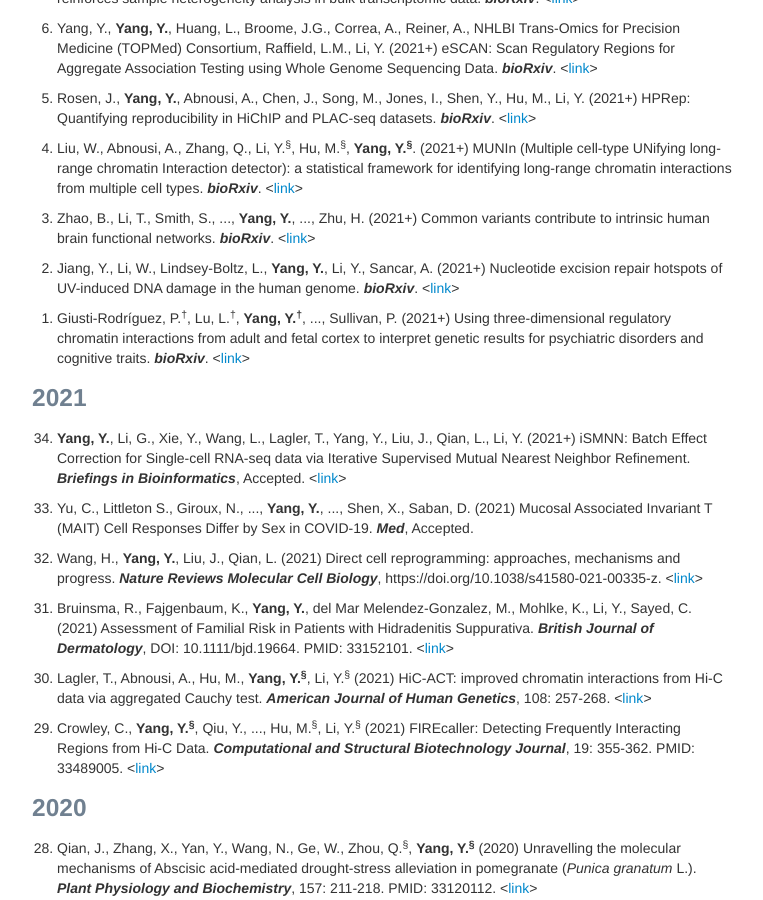
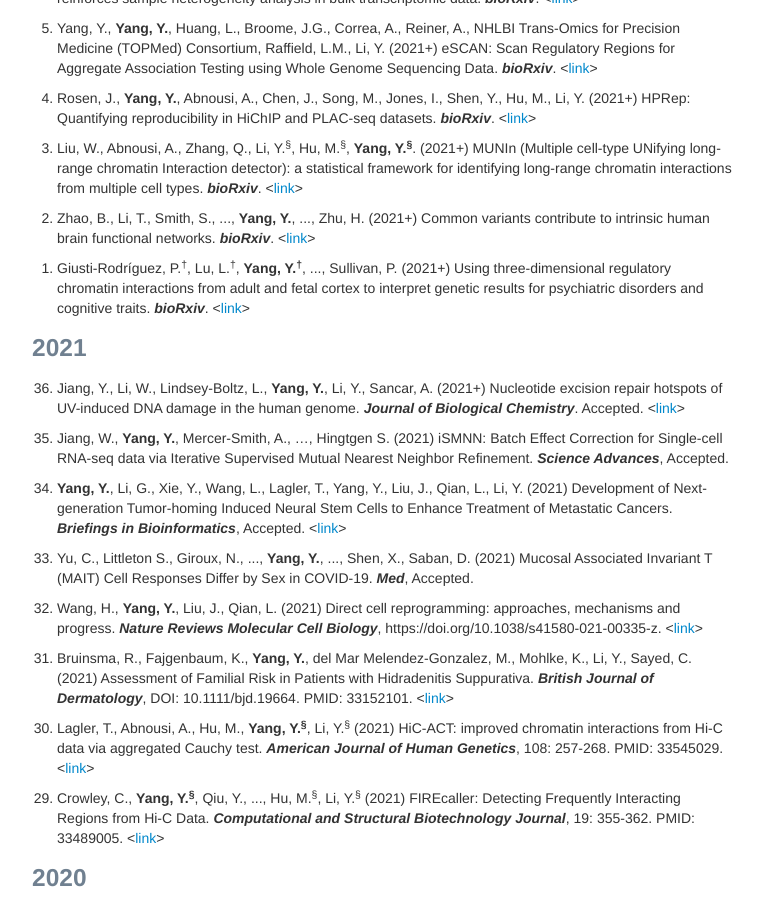
Before and after one commit to yycunc/yycunc.github.io, a Jekyll site: the page built from pages/pubs.md, in a window 1280 px wide and 900 px high, scrolled down 326 px. Shown: the whole window, without its empty margins (258-1021 px from the left). Built offline with Jekyll 4.4.1, drawn with Linux system fonts in a browser that asks for light colours.

Commit message:
Update pubs.md

```diff
--- a/pages/pubs.md
+++ b/pages/pubs.md
@@ -14,22 +14,24 @@ title: Yuchen Yang's publications
 &dagger; indicates co-first authors; &sect; indicates co-corresponding authors.
 
 ### Preprint
-<ol start="7"> <li> Yang, Y., Sun, H., Zhang, Y., …, <b>Yang, Y.</b>, Wu, D., Yu, D. (2021+) Dimensionality reduction by UMAP reinforces sample heterogeneity analysis in bulk transcriptomic data. <i><b>bioRxiv</b></i>. <<a href="https://doi.org/10.1101/2021.01.12.426467">link</a>></li></ol>
+<ol start="6"> <li> Yang, Y., Sun, H., Zhang, Y., …, <b>Yang, Y.</b>, Wu, D., Yu, D. (2021+) Dimensionality reduction by UMAP reinforces sample heterogeneity analysis in bulk transcriptomic data. <i><b>bioRxiv</b></i>. <<a href="https://doi.org/10.1101/2021.01.12.426467">link</a>></li></ol>
 
-<ol start="6"> <li> Yang, Y., <b>Yang, Y.</b>, Huang, L., Broome, J.G., Correa, A., Reiner, A., NHLBI Trans-Omics for Precision Medicine (TOPMed) Consortium, Raffield, L.M., Li, Y. (2021+) eSCAN: Scan Regulatory Regions for Aggregate Association Testing using Whole Genome Sequencing Data. <i><b>bioRxiv</b></i>. <<a href="https://www.biorxiv.org/content/10.1101/2020.11.30.405266v1">link</a>></li></ol>
+<ol start="5"> <li> Yang, Y., <b>Yang, Y.</b>, Huang, L., Broome, J.G., Correa, A., Reiner, A., NHLBI Trans-Omics for Precision Medicine (TOPMed) Consortium, Raffield, L.M., Li, Y. (2021+) eSCAN: Scan Regulatory Regions for Aggregate Association Testing using Whole Genome Sequencing Data. <i><b>bioRxiv</b></i>. <<a href="https://www.biorxiv.org/content/10.1101/2020.11.30.405266v1">link</a>></li></ol>
 
-<ol start="5"> <li> Rosen, J., <b>Yang, Y.</b>, Abnousi, A., Chen, J., Song, M., Jones, I., Shen, Y., Hu, M., Li, Y. (2021+) HPRep: Quantifying reproducibility in HiChIP and PLAC-seq datasets. <i><b>bioRxiv</b></i>. <<a href="https://www.biorxiv.org/content/10.1101/2020.11.23.394239v1">link</a>></li></ol>
+<ol start="4"> <li> Rosen, J., <b>Yang, Y.</b>, Abnousi, A., Chen, J., Song, M., Jones, I., Shen, Y., Hu, M., Li, Y. (2021+) HPRep: Quantifying reproducibility in HiChIP and PLAC-seq datasets. <i><b>bioRxiv</b></i>. <<a href="https://www.biorxiv.org/content/10.1101/2020.11.23.394239v1">link</a>></li></ol>
 
-<ol start="4"> <li> Liu, W., Abnousi, A., Zhang, Q., Li, Y.<sup>&sect;</sup>, Hu, M.<sup>&sect;</sup>, <b>Yang, Y.<sup>&sect;</sup></b>. (2021+) MUNIn (Multiple cell-type UNifying long-range chromatin Interaction detector): a statistical framework for identifying long-range chromatin interactions from multiple cell types. <i><b>bioRxiv</b></i>. <<a href="https://www.biorxiv.org/content/10.1101/2020.11.12.380782v1">link</a>></li></ol>
+<ol start="3"> <li> Liu, W., Abnousi, A., Zhang, Q., Li, Y.<sup>&sect;</sup>, Hu, M.<sup>&sect;</sup>, <b>Yang, Y.<sup>&sect;</sup></b>. (2021+) MUNIn (Multiple cell-type UNifying long-range chromatin Interaction detector): a statistical framework for identifying long-range chromatin interactions from multiple cell types. <i><b>bioRxiv</b></i>. <<a href="https://www.biorxiv.org/content/10.1101/2020.11.12.380782v1">link</a>></li></ol>
 
-<ol start="3"> <li> Zhao, B., Li, T., Smith, S., ..., <b>Yang, Y.</b>, ..., Zhu, H. (2021+) Common variants contribute to intrinsic human brain functional networks. <i><b>bioRxiv</b></i>. <<a href="https://www.biorxiv.org/content/10.1101/2020.07.30.229914v2.full">link</a>></li></ol>
-
-<ol start="2"> <li>Jiang, Y., Li, W., Lindsey-Boltz, L., <b>Yang, Y.</b>, Li, Y., Sancar, A. (2021+) Nucleotide excision repair hotspots of UV-induced DNA damage in the human genome. <i><b>bioRxiv</b></i>. <<a href="https://www.biorxiv.org/content/10.1101/2020.04.16.045369v1">link</a>></li></ol>
+<ol start="2"> <li> Zhao, B., Li, T., Smith, S., ..., <b>Yang, Y.</b>, ..., Zhu, H. (2021+) Common variants contribute to intrinsic human brain functional networks. <i><b>bioRxiv</b></i>. <<a href="https://www.biorxiv.org/content/10.1101/2020.07.30.229914v2.full">link</a>></li></ol>
 
 <ol start="1"> <li>Giusti-Rodríguez, P.<sup>&dagger;</sup>, Lu, L.<sup>&dagger;</sup>, <b>Yang, Y.<sup>&dagger;</sup></b>, ..., Sullivan, P. (2021+) Using three-dimensional regulatory chromatin interactions from adult and fetal cortex to interpret genetic results for psychiatric disorders and cognitive traits. <i><b>bioRxiv</b></i>. <<a href="https://www.biorxiv.org/content/10.1101/406330v1.full">link</a>></li></ol>
 
 ### 2021
-<ol start="34"> <li> <b>Yang, Y.</b>, Li, G., Xie, Y., Wang, L., Lagler, T., Yang, Y., Liu, J., Qian, L., Li, Y. (2021+) iSMNN: Batch Effect Correction for Single-cell RNA-seq data via Iterative Supervised Mutual Nearest Neighbor Refinement. <i><b>Briefings in Bioinformatics</b></i>, Accepted. <<a href="https://www.biorxiv.org/content/10.1101/2020.11.09.375659v1?rss=1">link</a>></li></ol>
+<ol start="36"> <li>Jiang, Y., Li, W., Lindsey-Boltz, L., <b>Yang, Y.</b>, Li, Y., Sancar, A. (2021+) Nucleotide excision repair hotspots of UV-induced DNA damage in the human genome. <i><b>Journal of Biological Chemistry</b></i>. Accepted. <<a href="https://www.biorxiv.org/content/10.1101/2020.04.16.045369v1">link</a>></li></ol>
+
+<ol start="35"> <li> Jiang, W., <b>Yang, Y.</b>, Mercer-Smith, A., …, Hingtgen S. (2021) iSMNN: Batch Effect Correction for Single-cell RNA-seq data via Iterative Supervised Mutual Nearest Neighbor Refinement. <i><b>Science Advances</b></i>, Accepted.</li></ol>
+
+<ol start="34"> <li> <b>Yang, Y.</b>, Li, G., Xie, Y., Wang, L., Lagler, T., Yang, Y., Liu, J., Qian, L., Li, Y. (2021) Development of Next-generation Tumor-homing Induced Neural Stem Cells to Enhance Treatment of Metastatic Cancers. <i><b>Briefings in Bioinformatics</b></i>, Accepted. <<a href="https://www.biorxiv.org/content/10.1101/2020.11.09.375659v1?rss=1">link</a>></li></ol>
 
 <ol start="33"> <li>Yu, C., Littleton S., Giroux, N., ..., <b>Yang, Y.</b>, ..., Shen, X., Saban, D. (2021) Mucosal Associated Invariant T (MAIT) Cell Responses Differ by Sex in COVID-19. <i><b>Med</b></i>, Accepted.</li></ol>
 
@@ -37,7 +39,7 @@ title: Yuchen Yang's publications
 
 <ol start="31"> <li>Bruinsma, R., Fajgenbaum, K., <b>Yang, Y.</b>, del Mar Melendez-Gonzalez, M., Mohlke, K., Li, Y., Sayed, C. (2021) Assessment of Familial Risk in Patients with Hidradenitis Suppurativa. <i><b>British Journal of Dermatology</b></i>, DOI: 10.1111/bjd.19664. PMID: 33152101. <<a href ="https://onlinelibrary.wiley.com/doi/abs/10.1111/bjd.19664?af=R">link</a>></li></ol>
 
-<ol start="30"> <li> Lagler, T., Abnousi, A., Hu, M., <b>Yang, Y.<sup>&sect;</sup></b>, Li, Y.<sup>&sect;</sup> (2021) HiC-ACT: improved chromatin interactions from Hi-C data via aggregated Cauchy test. <i><b>American Journal of Human Genetics</b></i>, 108: 257-268. <<a href="https://www.sciencedirect.com/science/article/pii/S0002929721000094?dgcid=coauthor">link</a>></li></ol>
+<ol start="30"> <li> Lagler, T., Abnousi, A., Hu, M., <b>Yang, Y.<sup>&sect;</sup></b>, Li, Y.<sup>&sect;</sup> (2021) HiC-ACT: improved chromatin interactions from Hi-C data via aggregated Cauchy test. <i><b>American Journal of Human Genetics</b></i>, 108: 257-268. PMID: 33545029. <<a href="https://www.sciencedirect.com/science/article/pii/S0002929721000094?dgcid=coauthor">link</a>></li></ol>
 
 <ol start="29"> <li>Crowley, C., <b>Yang, Y.<sup>&sect;</sup></b>, Qiu, Y., ..., Hu, M.<sup>&sect;</sup>, Li, Y.<sup>&sect;</sup> (2021) FIREcaller: Detecting Frequently Interacting Regions from Hi-C Data. <i><b>Computational and Structural Biotechnology Journal</b></i>, 19: 355-362. PMID: 33489005. <<a href="https://www.sciencedirect.com/science/article/pii/S2001037020305511?via%3Dihub">link</a>></li></ol>
 
```
